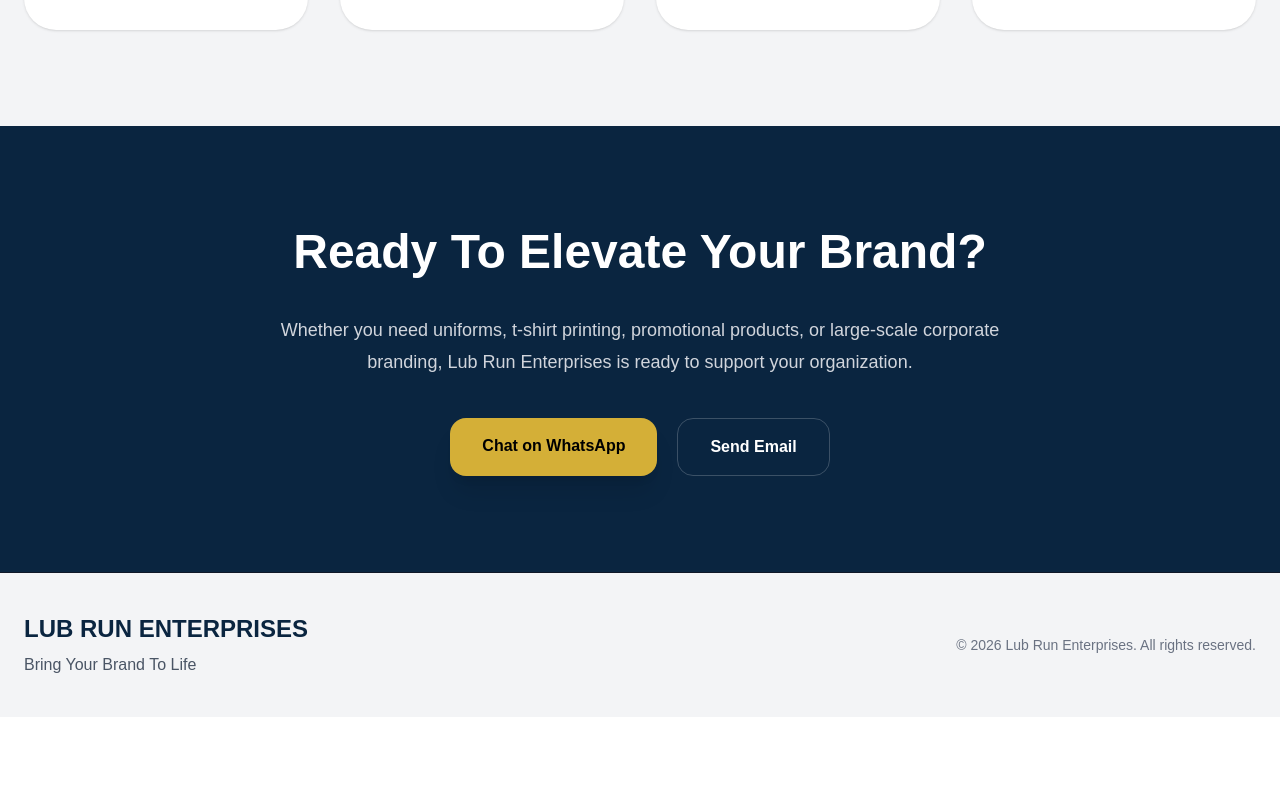
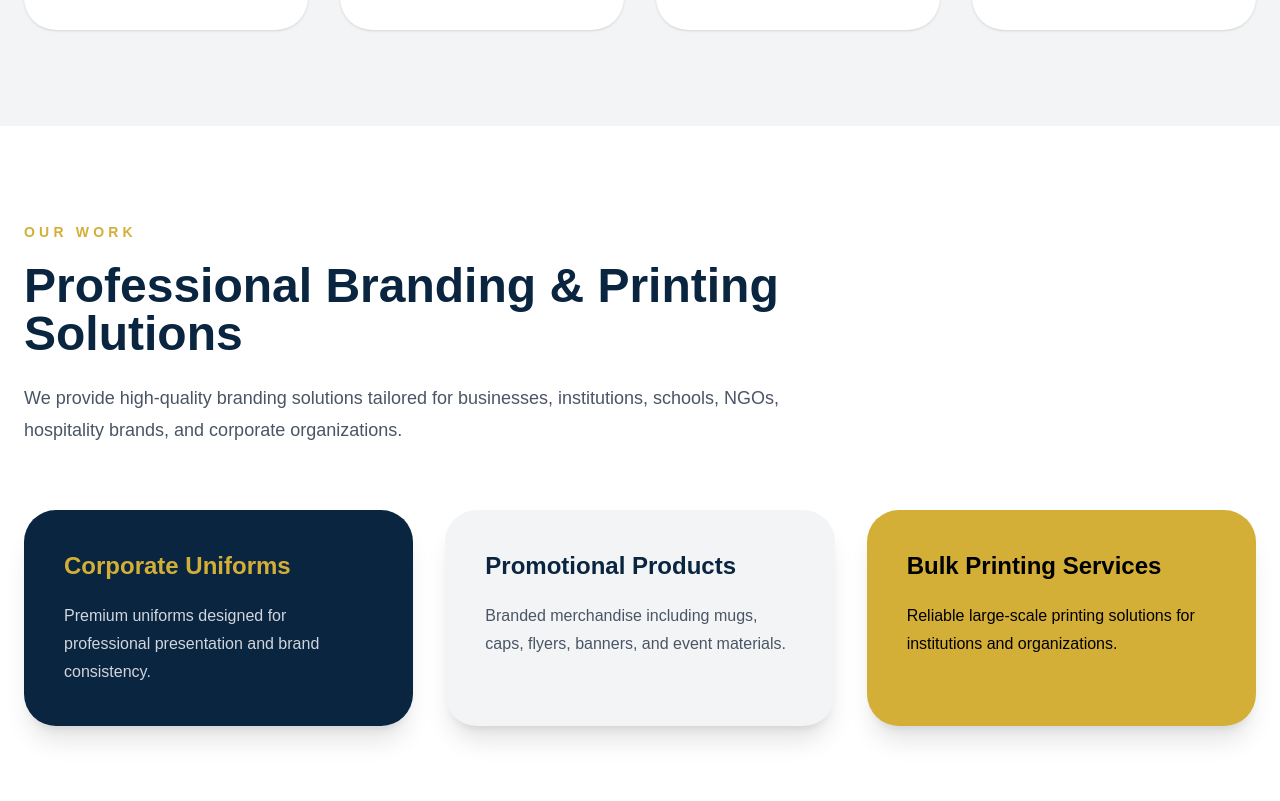
Before and after one commit to brianmichaelu/lubrun-website, a Next.js app: page / in a window 1280 px wide. Shown: the part 2059-2860 px from the top of the page. Before the commit the page ends 2776 px from the top, so only its background shows below. Built offline with nearby package versions, Linux system fonts and the light colour scheme.

Commit message:
Update page.tsx

```diff
--- a/app/page.tsx
+++ b/app/page.tsx
@@ -261,6 +261,66 @@
         </div>
       </section>
 
+      {/* PORTFOLIO */}
+<section className="bg-white py-24">
+  <div className="mx-auto max-w-7xl px-6">
+
+    <div className="max-w-3xl">
+      <p className="text-sm font-semibold uppercase tracking-[0.3em] text-[#D4AF37]">
+        Our Work
+      </p>
+
+      <h2 className="mt-5 text-5xl font-black text-[#0A2540]">
+        Professional Branding & Printing Solutions
+      </h2>
+
+      <p className="mt-6 text-lg leading-8 text-gray-600">
+        We provide high-quality branding solutions tailored
+        for businesses, institutions, schools, NGOs,
+        hospitality brands, and corporate organizations.
+      </p>
+    </div>
+
+    <div className="mt-16 grid gap-8 md:grid-cols-2 xl:grid-cols-3">
+
+      <div className="rounded-[2rem] bg-[#0A2540] p-10 text-white shadow-xl">
+        <h3 className="text-2xl font-black text-[#D4AF37]">
+          Corporate Uniforms
+        </h3>
+
+        <p className="mt-5 leading-7 text-gray-300">
+          Premium uniforms designed for professional
+          presentation and brand consistency.
+        </p>
+      </div>
+
+      <div className="rounded-[2rem] bg-gray-100 p-10 shadow-xl">
+        <h3 className="text-2xl font-black text-[#0A2540]">
+          Promotional Products
+        </h3>
+
+        <p className="mt-5 leading-7 text-gray-600">
+          Branded merchandise including mugs, caps,
+          flyers, banners, and event materials.
+        </p>
+      </div>
+
+      <div className="rounded-[2rem] bg-[#D4AF37] p-10 text-black shadow-xl">
+        <h3 className="text-2xl font-black">
+          Bulk Printing Services
+        </h3>
+
+        <p className="mt-5 leading-7">
+          Reliable large-scale printing solutions
+          for institutions and organizations.
+        </p>
+      </div>
+
+    </div>
+
+  </div>
+</section>
+
       {/* CTA */}
       <section id="contact" className="bg-[#0A2540] py-24 text-white">
         <div className="mx-auto max-w-5xl px-6 text-center">
@@ -309,6 +369,14 @@
             <p className="mt-2 text-gray-600">
               Bring Your Brand To Life
             </p>
+
+            <p className="mt-4 text-sm text-gray-600">
+  +255 689 824 682
+</p>
+
+<p className="text-sm text-gray-600">
+  lubrun.enterprises@gmail.com
+</p>
           </div>
 
           <div className="text-sm text-gray-500">
```
